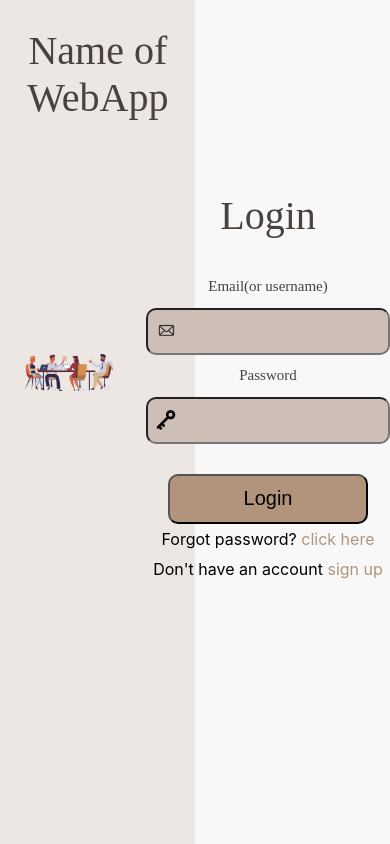
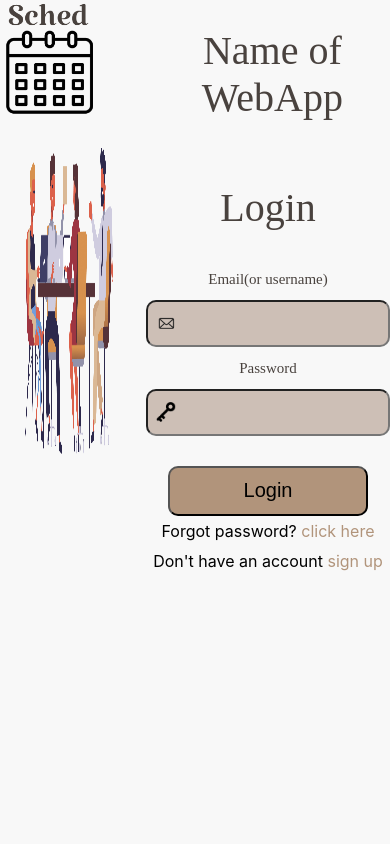
Before and after one commit to matt0125/Scheduler, a React (Create React App) app in the folder web/: page / in a window 390 px wide. Built offline with nearby package versions, Linux system fonts and the light colour scheme.

Commit message:
update to login

```diff
--- a/web/src/pages/Login.js
+++ b/web/src/pages/Login.js
@@ -7,6 +7,7 @@ import vector from "../images/table-meeting.png";
 import emailIcon from "../images/email.png";
 import passIcon from "../images/password.png";
 import logo from "../images/branding.png";
+//import MediaQuery from 'react-responsive'
 
 const Login = () => {
   const [username, setUsername] = useState("");
--- a/web/src/styles/Login.css
+++ b/web/src/styles/Login.css
@@ -1,15 +1,3 @@
-body {
-  width: 100%;
-  height: 100vh;
-  background: linear-gradient(
-    to right,
-    #EDE7E3 0%,
-    #EDE7E3 50%,
-    #F8F8F8 50%,
-    #F8F8F8 100%
-  )
-}
-
 
 h1 {
   color: #49423E;
@@ -20,25 +8,13 @@ h1 {
   font-weight: 400;
   line-height: normal;
 }
-.row{
-  display: flex;
-}
-
-.column{
-  flex: 50%;
-  margin-top: 2%;
-  align-self: center;
-  place-items: center;
-
-}
 
 .logo{
   width: 50%;
+  min-width: 100px;
 }
-
-.title{
-  padding-left: 7%;
-  padding-right: 60%;
+.row{
+  display: flex;
 }
 
 .business-photo {
@@ -50,22 +26,12 @@ h1 {
 }
 
 .login-box {
-  background-color: E7D8CC;
   padding: 10%;
   border-radius: 5px;
   display: grid;
   align-self: center;
   place-items: center;
   position: relative;
-}
-
-@media (max-width: 576px) {
-  .login-box {
-    width: 100%;
-    padding: 10px;
-    border-radius: 3px;
-  }
-
 }
 
 .username{
@@ -148,6 +114,66 @@ h1 {
   z-index: 0;
 }
 
+
+.password-input-group {
+  position: relative;
+  display: flex;
+  align-items: center;
+}
+
+.password-input-group img {
+  position: absolute;
+  left: 10px;
+  top: 50%;
+  transform: translateY(-50%);
+  width: 20px;
+  height: 20px;
+}
+
+.password-input-group input {
+  padding-left: 40px;
+}
+
+.password-input-group img {
+  z-index: 1;
+}
+
+.password-input-group input {
+  z-index: 0;
+}
+
+@media (min-width:576px){
+  body {
+    width: 100%;
+    height: 100vh;
+    background: linear-gradient(
+      to right,
+      #EDE7E3 0%,
+      #EDE7E3 50%,
+      #F8F8F8 50%,
+      #F8F8F8 100%
+    )
+  }
+
+  .title{
+    padding-left: 7%;
+    padding-right: 60%;
+  }
+
+  .main-column{
+    flex: 50%;
+    margin-top: 2%;
+    align-self: center;
+    place-items: center;
+  }
+  .column{
+    flex: 50%;
+    margin-top: 2%;
+    align-self: center;
+    place-items: center;
+
+  }
+}
 @media (min-width: 1100px) {
   input {
     width: 400px;
@@ -199,30 +225,25 @@ h1 {
   }
 }
 
+@media (max-width: 576px) {
+  body {
+    background-color: #F8F8F8;
+  }
+  .login-box {
+    width: 100%;
+    padding: 10px;
+    border-radius: 3px;
+  }
 
-.password-input-group {
-  position: relative;
-  display: flex;
-  align-items: center;
+  .main-column{
+    flex: 100%;
+    margin-top: 2%;
+    align-self: center;
+    place-items: center;
+  }
+  .column{
+    flex: 0%;
+
+  }
+
 }
-
-.password-input-group img {
-  position: absolute;
-  left: 10px;
-  top: 50%;
-  transform: translateY(-50%);
-  width: 20px;
-  height: 20px;
-}
-
-.password-input-group input {
-  padding-left: 40px;
-}
-
-.password-input-group img {
-  z-index: 1;
-}
-
-.password-input-group input {
-  z-index: 0;
-}
```
